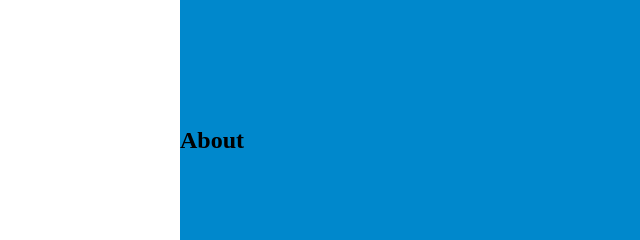
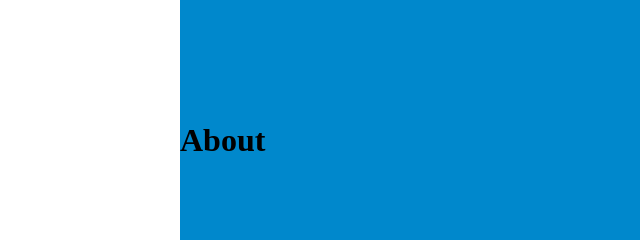
Before and after one commit to david-schaeffer/my-site, a Gatsby site: page / in a window 1280 px wide. Shown: the part 1060-1300 px from the top of the page, 0-640 px from the left. Built offline with nearby package versions, Linux system fonts and the light colour scheme; Gatsby itself is replaced by a stand-in of ours.

Commit message:
restored normalize

```diff
--- a/src/components/Theme.js
+++ b/src/components/Theme.js
@@ -40,7 +40,7 @@
 	return (
 		<>
 			<GlobalStyles />
-			{/* <Normalize /> */}
+			<Normalize />
 			<Cursor />
 			{children}
 		</>
```
